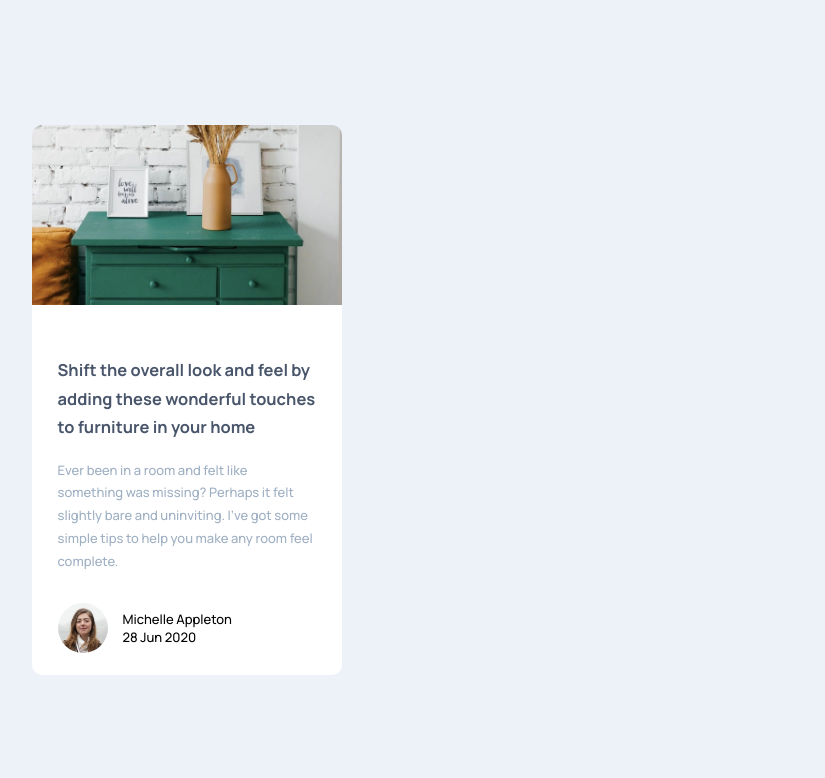
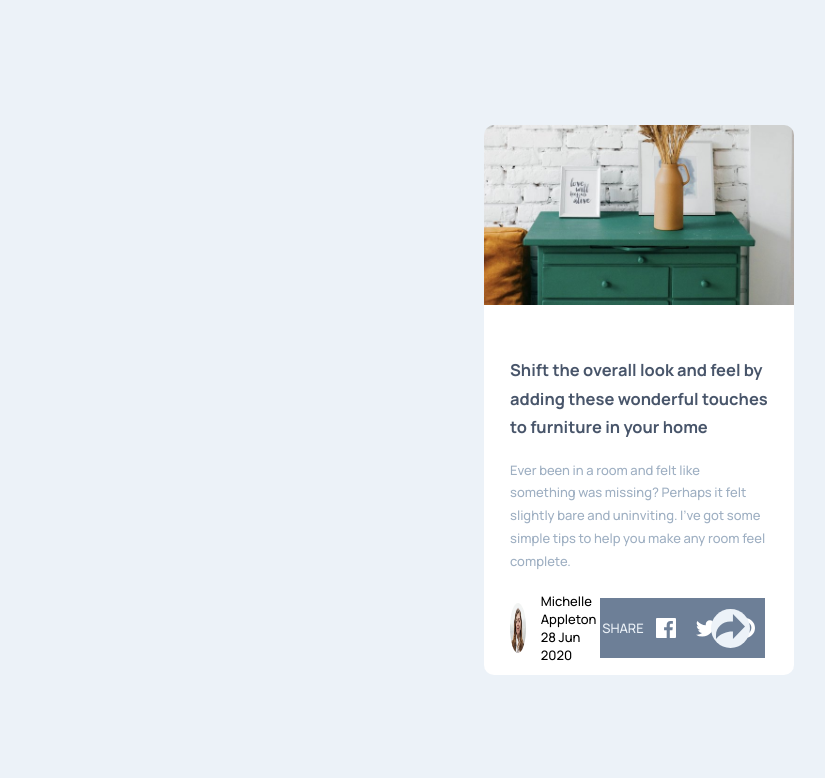
Before and after one commit to Suganya1990/articlePreviewCard, a plain HTML site: page index.html in a window 1280 px wide. Shown: the whole page, without its empty margins (1-826 px from the left). Drawn offline with Linux system fonts and the light colour scheme.

```diff
--- a/index.html
+++ b/index.html
@@ -42,8 +42,17 @@
       28 Jun 2020
      </div>
      <div class="article__share">
-      Share
+      <img src="images/icon-share.svg" alt="">
      </div>
+     <div class="article__share--hover">
+
+      <p>SHARE</p>
+      <img src="images/icon-facebook.svg" alt="Author facebook page link">
+      <img src="images/icon-twitter.svg" alt="Authors twitter page link">
+      <img src="images/icon-pinterest.svg" alt="Authors pinterest page link">
+     </div>
+
+
 
     </div>
   </div>
--- a/main.js
+++ b/main.js
@@ -0,0 +1,21 @@
+const share = document.querySelector('.article__share');
+
+const author = document.querySelector('.article__avatar');
+const authorInfo = document.querySelector('.article__author');
+const shareHover = document.querySelector('.article__share--hover')
+
+
+
+
+share.onmouseover = () =>{
+    author.style.display = 'none';
+    authorInfo.style.display = 'none';
+    shareHover.style.display = 'flex'
+
+}
+
+share.onmouseout = ()=>{
+    author.style.display = 'block';
+    authorInfo.style.display = 'block';
+    shareHover.style.display = 'none'
+}
--- a/style.css
+++ b/style.css
@@ -49,7 +49,7 @@ We provide SVGs for the social icons. But please feel free to use a font icon li
 body{
     background-color:hsl(210, 46%, 95%);
     font-family: 'Manrope', sans-serif;
-    width: 375px;
+
     height: 100vh;
     display: flex;
     justify-content: center;
@@ -112,7 +112,7 @@ body{
     height: 60px;
 
     display: flex;
-
+    position: relative;
     align-items: center;
 }
 
@@ -134,5 +134,35 @@ body{
 }
 
 .article__share{
-    display: none;
+
+    position: absolute;
+    right: 18px;
+    border-radius: 50%;
+    padding: 5px;
+    background-color:hsl(210, 46%, 95%);
+
 }
+.article__share img{
+    height: 25px;
+}
+
+
+.article__share--hover{
+  width: 120%;
+  height: 100%;
+display: flex;
+  font: black;
+  background-color: hsl(214, 17%, 51%);
+ margin: 0 .25em;
+
+ align-items: center;
+}
+
+.article__share--hover p {
+    display: inline-block;
+    padding: 0 .2em;
+    color: hsl(210, 46%, 95%) ;
+}
+.article__share--hover img{
+    padding: 1.5em .75em;
+}
```
Also changed, not shown: 1 other file.
